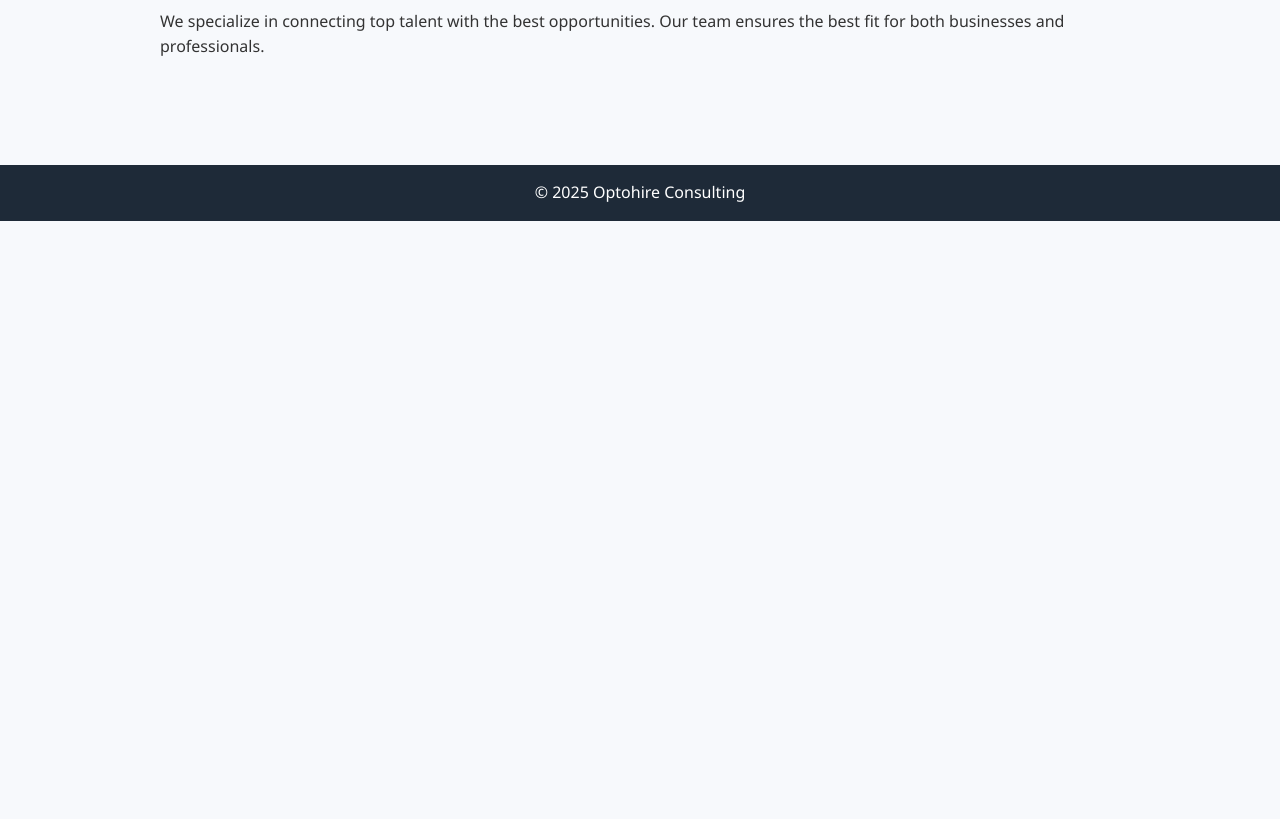
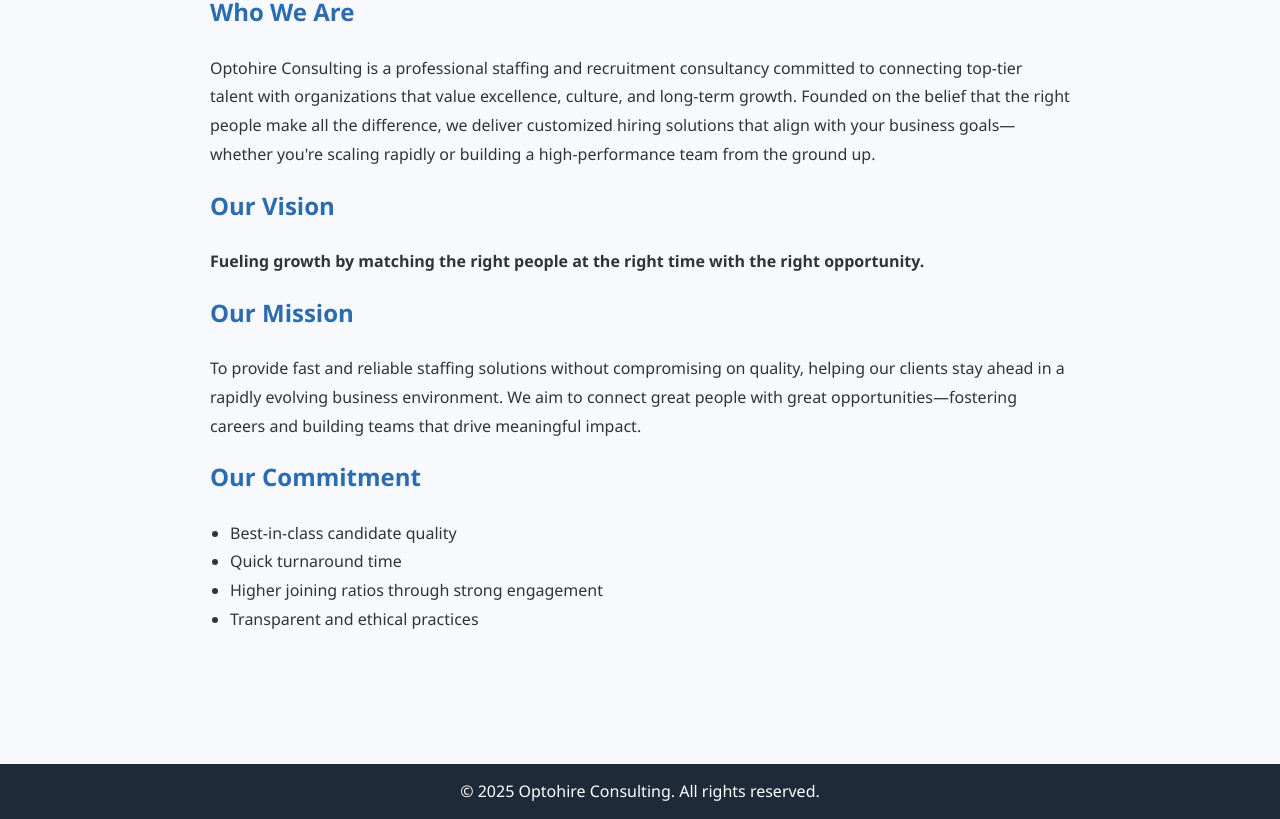
Before and after one commit to apargupta11/optohire-consulting, a plain HTML site: page about.html in a window 1280 px wide. Shown: the part 242-1061 px from the top of the page. Before the commit the page ends 800 px from the top, so only its background shows below. Drawn offline with Linux system fonts and the light colour scheme.

Commit message:
Update about.html

```diff
--- a/about.html
+++ b/about.html
@@ -5,6 +5,21 @@
   <meta name="viewport" content="width=device-width, initial-scale=1.0"/>
   <title>About Us | Optohire Consulting</title>
   <link rel="stylesheet" href="css/style.css" />
+  <style>
+    .about-section {
+      padding: 40px 20px;
+      max-width: 900px;
+      margin: 0 auto;
+      line-height: 1.8;
+    }
+    .about-section h2 {
+      color: #2b6cb0;
+    }
+    .about-section ul {
+      list-style: disc;
+      padding-left: 20px;
+    }
+  </style>
 </head>
 <body>
   <header>
@@ -22,14 +37,33 @@
   </header>
 
   <main>
-    <section class="about-us">
-      <h2>About Us</h2>
-      <p>We specialize in connecting top talent with the best opportunities. Our team ensures the best fit for both businesses and professionals.</p>
+    <section class="about-section">
+      <h2>Who We Are</h2>
+      <p>
+        Optohire Consulting is a professional staffing and recruitment consultancy committed to connecting top-tier talent with organizations that value excellence, culture, and long-term growth.
+        Founded on the belief that the right people make all the difference, we deliver customized hiring solutions that align with your business goals—whether you're scaling rapidly or building a high-performance team from the ground up.
+      </p>
+
+      <h2>Our Vision</h2>
+      <p><strong>Fueling growth by matching the right people at the right time with the right opportunity.</strong></p>
+
+      <h2>Our Mission</h2>
+      <p>
+        To provide fast and reliable staffing solutions without compromising on quality, helping our clients stay ahead in a rapidly evolving business environment. We aim to connect great people with great opportunities—fostering careers and building teams that drive meaningful impact.
+      </p>
+
+      <h2>Our Commitment</h2>
+      <ul>
+        <li>Best-in-class candidate quality</li>
+        <li>Quick turnaround time</li>
+        <li>Higher joining ratios through strong engagement</li>
+        <li>Transparent and ethical practices</li>
+      </ul>
     </section>
   </main>
 
   <footer>
-    <p>&copy; 2025 Optohire Consulting</p>
+    <p>&copy; 2025 Optohire Consulting. All rights reserved.</p>
   </footer>
 </body>
 </html>
```
